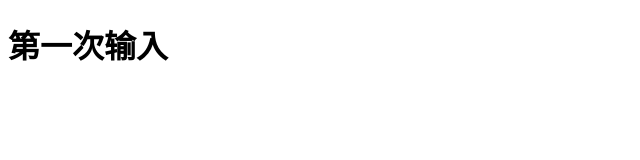
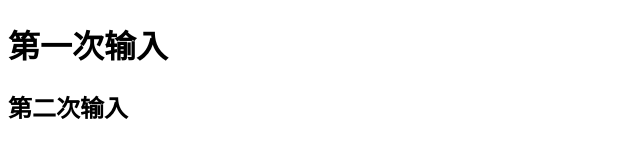
Before and after one commit to lmy0813/142stu, a plain HTML site: page index.html in a window 1280 px wide. Shown: the whole page, without its empty margins (0-640 px from the left). Drawn offline with Linux system fonts and the light colour scheme.

Commit message:
'第二次保存'

```diff
--- a/index.html
+++ b/index.html
@@ -10,6 +10,7 @@
 
 <body>
     <h1>第一次输入</h1>
+    <h2>第二次输入</h2>
 </body>
 
 </html>
```
